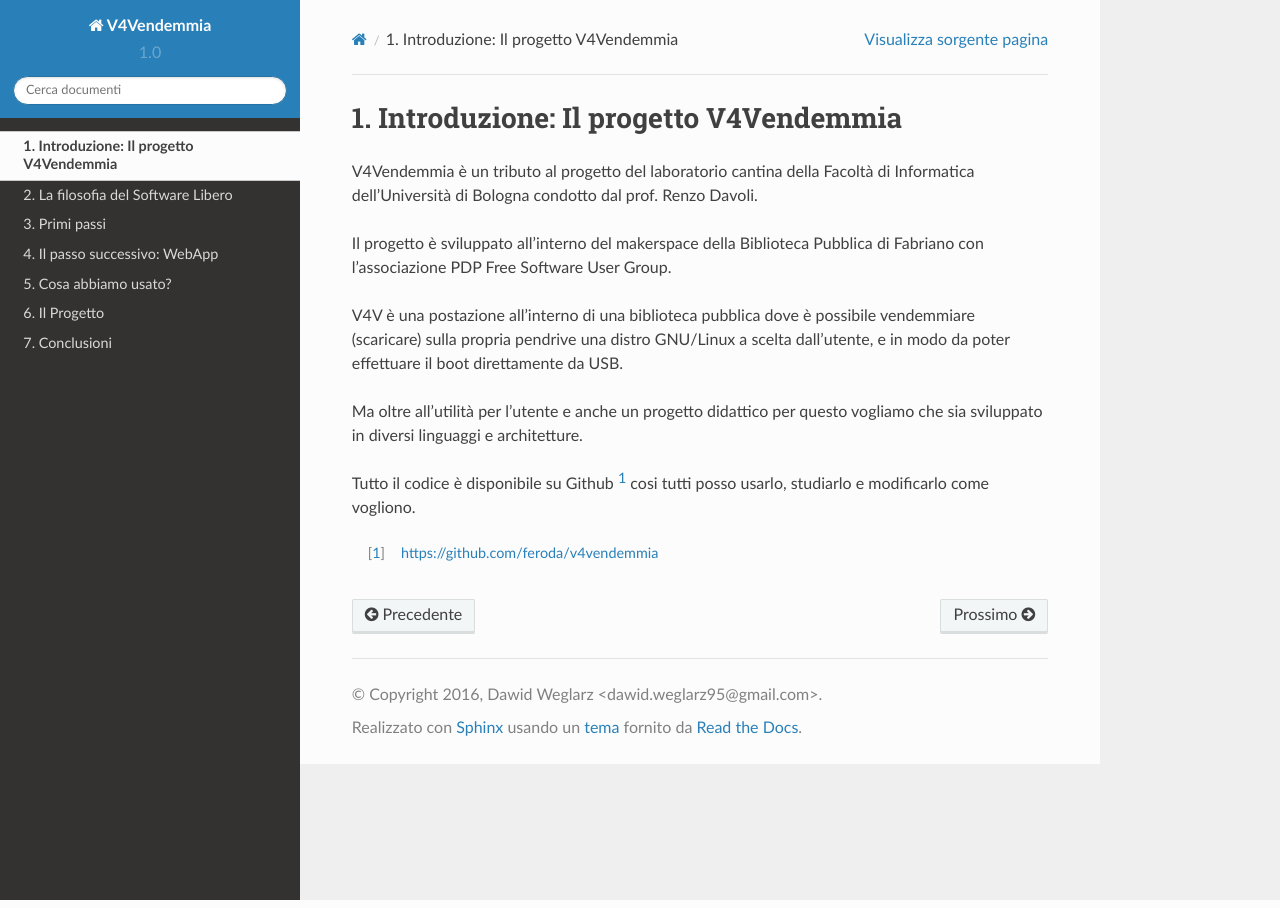
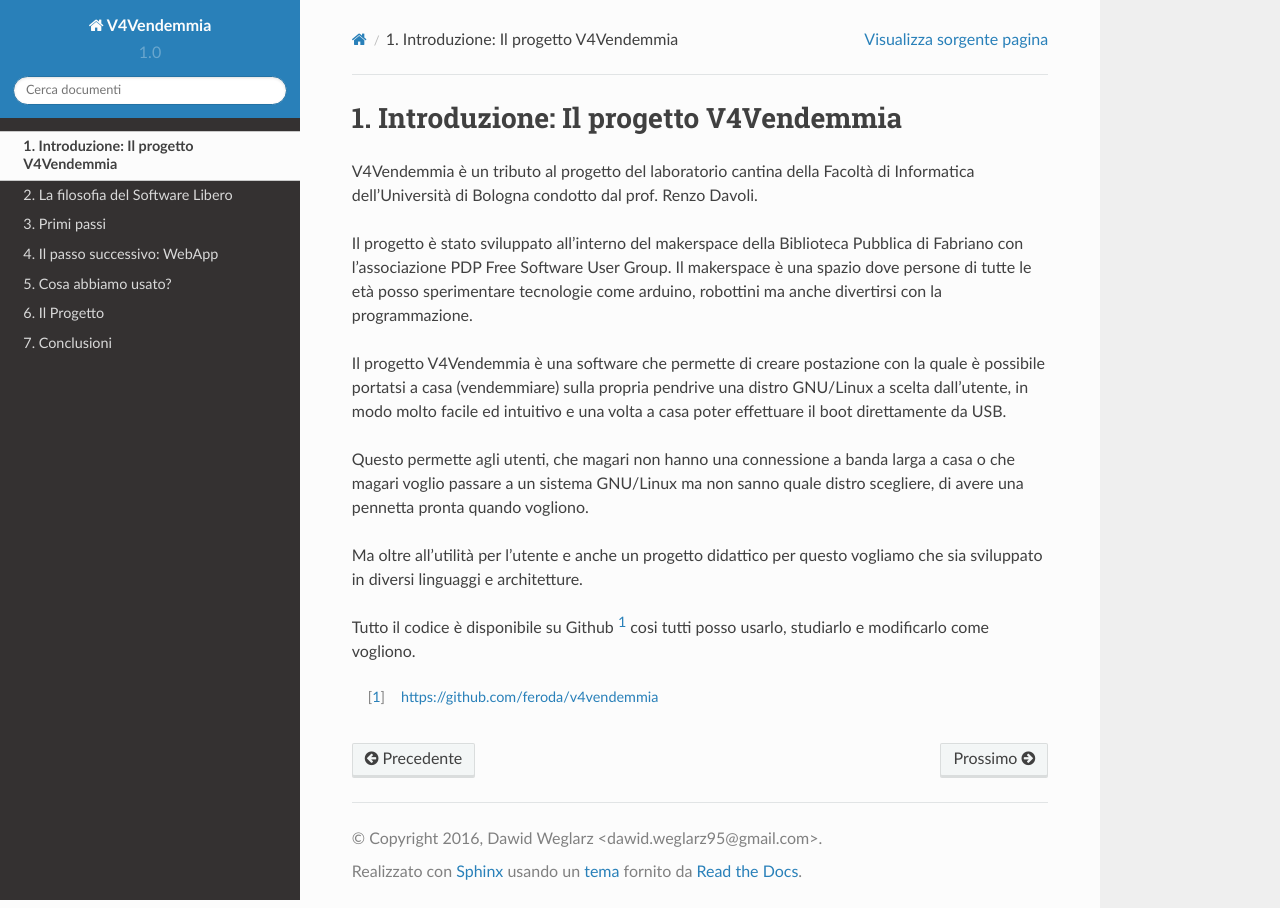
Before and after one commit to feroda/v4vendemmia, a Sphinx documentation site: the page built from doc/intro.rst, in a window 1280 px wide. Built offline with Sphinx 7.4.7 and the Read the Docs theme 2.0.0, drawn with Linux system fonts in a browser that asks for light colours.

Commit message:
Aggiunti contenuti

```diff
--- a/doc/intro.rst
+++ b/doc/intro.rst
@@ -3,9 +3,12 @@ Introduzione: Il progetto V4Vendemmia
 
 V4Vendemmia è un tributo al progetto del laboratorio cantina della Facoltà di Informatica dell’Università di Bologna condotto dal prof. Renzo Davoli.
 
-Il progetto è sviluppato all’interno del makerspace della Biblioteca Pubblica di Fabriano con l’associazione PDP Free Software User Group.
+Il progetto è stato sviluppato all’interno del makerspace della Biblioteca Pubblica di Fabriano con l’associazione PDP Free Software User Group.
+Il makerspace è una spazio dove persone di tutte le età posso sperimentare tecnologie come arduino, robottini ma anche divertirsi con la programmazione.
 
-V4V è una postazione all’interno di una biblioteca pubblica dove è possibile vendemmiare (scaricare) sulla propria pendrive una distro GNU/Linux a scelta dall’utente, e in modo da poter effettuare il boot direttamente da USB.
+Il progetto V4Vendemmia è una software che permette di creare postazione con la quale è possibile portatsi a casa (vendemmiare) sulla propria pendrive una distro GNU/Linux a scelta dall’utente, in modo molto facile ed intuitivo e una volta a casa poter effettuare il boot direttamente da USB.
+
+Questo permette agli utenti, che magari non hanno una connessione a banda larga a casa o che magari voglio passare a un sistema GNU/Linux ma non sanno quale distro scegliere, di avere una pennetta pronta quando vogliono.
 
 Ma oltre all'utilità per l'utente e anche un progetto didattico per questo vogliamo che sia sviluppato in diversi linguaggi e architetture.
 
--- a/doc/webapp.rst
+++ b/doc/webapp.rst
@@ -9,10 +9,11 @@ Per la realizzazione ho avuto bisogno di approfondire meglio le cose fatte duran
 Cos'è una WebApp?
 -----------------
 Una WebApp è un'applicazione accessibile via browser per mezzo di una rete (Intranet, Internet), offrendo determinati servizi all'utente.
-Questa è una tipica architettura client-server che permette diseparare l'applicazione dal sistema operativo, dalle potenzialità del pc e anche dalla neccessità di programmi aggiuntivi, l'unica cosa che serve è un browser e una connessione al server.
+Questa è una tipica architettura client-server che permette di separare l'applicazione dal sistema operativo, dalle potenzialità del pc e anche dalla neccessità di programmi aggiuntivi, l'unica cosa che serve è un browser e una connessione al server.
 
 |client-server|
 
+Il mondo web si è evoluto cosi tanto che le interfaccie delle webapp posso competere tranquillamente con le interfaccie desktop.
 Qesto modello sta diventanto sempre più usato e molte grandi aziende come Google e Microsoft hanno trasformato i loro applicativi in versione web (es. Google Docs, Office 365).
 
 .. |client-server| image:: /images/client-server.png
```
Also changed, not shown: doc/firststeps.rst (+15 -6 lines).
